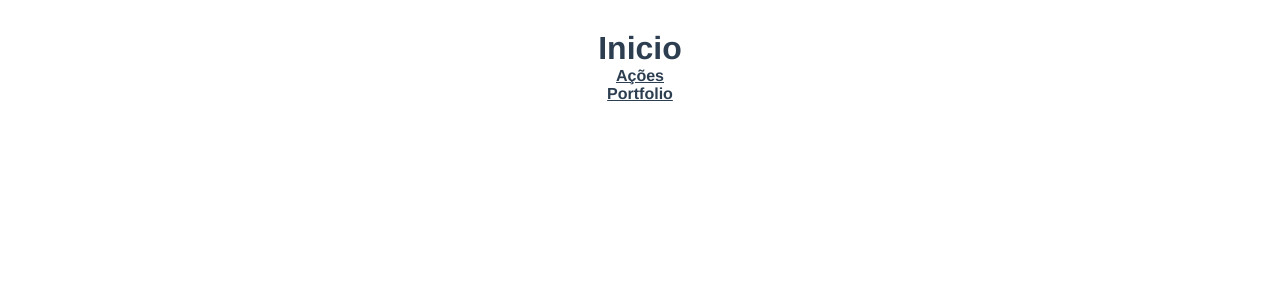
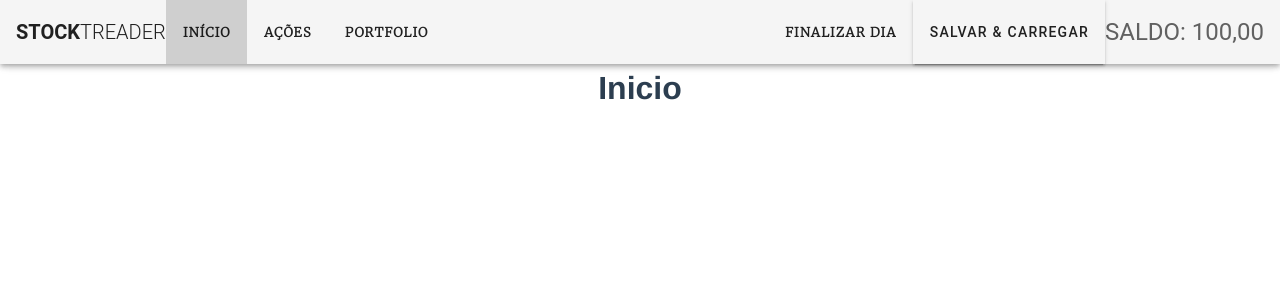
Before and after one commit to fco-wesley-almeida/Stock-trader, a Vue app: page / in a window 1280 px wide. Shown: the top 300 px of the page. Built offline with nearby package versions, Linux system fonts and the light colour scheme.

Commit message:
Esqueleto da barra de navegação concluído e rearranjo das rotas.

```diff
--- a/public/index.html
+++ b/public/index.html
@@ -6,6 +6,7 @@
   <meta http-equiv="X-UA-Compatible" content="IE=edge">
   <meta name="viewport" content="width=device-width,initial-scale=1.0">
   <link rel="icon" href="<%= BASE_URL %>favicon.ico">
+  <link href="https://fonts.googleapis.com/css2?family=Merriweather:wght@300&display=swap" rel="stylesheet">
   <!-- <link href="https://fonts.googleapis.com/css?family=Roboto:100,300,400,500,700,900" rel="stylesheet">
   <link href="https://cdn.jsdelivr.net/npm/@mdi/font@4.x/css/materialdesignicons.min.css" rel="stylesheet">
   <link href="https://cdn.jsdelivr.net/npm/vuetify@2.x/dist/vuetify.min.css" rel="stylesheet"> -->
--- a/src/App.vue
+++ b/src/App.vue
@@ -1,19 +1,18 @@
 <template>
-  <div id="app">
-    <div id="nav">
+  <v-app>
+    <Header></Header>
+    <v-content>
       <router-view></router-view>
-    </div>
-  </div>
+    </v-content>
+  </v-app>
 </template>
 
 <script>
+import Header from '@/views/Header'
 
-// import Home from '@/views/Home'
-
-// export default {
-//   components: { Home }
-// }
-
+export default {
+  components: { Header }
+}
 </script>
 
 <style>
--- /dev/null
+++ b/src/views/Header.vue
@@ -0,0 +1,49 @@
+<template>
+  <div id="header">
+    <v-app-bar app color="gray" class="headline text-uppercase mb-4">
+      <v-toolbar-title class="font-weight-light">
+        <span style="font-weight: bold">Stock</span>
+        <span>Treader</span>
+      </v-toolbar-title>
+
+      <v-toolbar-items>
+        <v-btn flat to="/" class="buttons-label" depressed>Início</v-btn>
+        <v-btn flat to="/stocks" class="buttons-label" depressed>Ações</v-btn>
+        <v-btn flat to="/portfolio" class="buttons-label" depressed>Portfolio</v-btn>
+      </v-toolbar-items>
+
+      <v-spacer></v-spacer>
+
+      <v-toolbar-items>
+        <v-btn class="buttons-label" depressed>Finalizar dia</v-btn>
+        <!-- <v-btn class="buttons-label" depressed>Salvar e carregar</v-btn> -->
+        <v-menu offset-y>
+            <v-btn flat slot="activator">Salvar & Carregar</v-btn>
+        </v-menu>
+
+        <v-layout align-center>
+          <span class="text-uppercase grey--text text--darken-2">Saldo: 100,00</span>
+        </v-layout>
+      </v-toolbar-items>
+    </v-app-bar>
+  </div>
+</template>
+
+<script>
+export default {
+  props: {
+    source: String
+  },
+  data: () => ({
+    drawer: null
+  })
+}
+</script>
+
+<style scoped>
+.buttons-label {
+  font-weight: bold;
+  font-family: "Merriweather", serif;
+  font-size: small;
+}
+</style>
--- a/src/views/Home.vue
+++ b/src/views/Home.vue
@@ -1,15 +1,15 @@
 <template>
   <div>
     <h1>Inicio</h1>
-    <router-link to="/Stocks" tag="div" active-class="active" exact>
-      <a>Ações</a>
-    </router-link>
-
-    <router-link to="/Portfolio" tag="div" active-class="active" exact>
-      <a>Portfolio</a>
-    </router-link>
   </div>
 </template>
 
-<script>
+<script >
+export default {
+
+}
 </script>
+
+<style scoped>
+
+</style>
```
